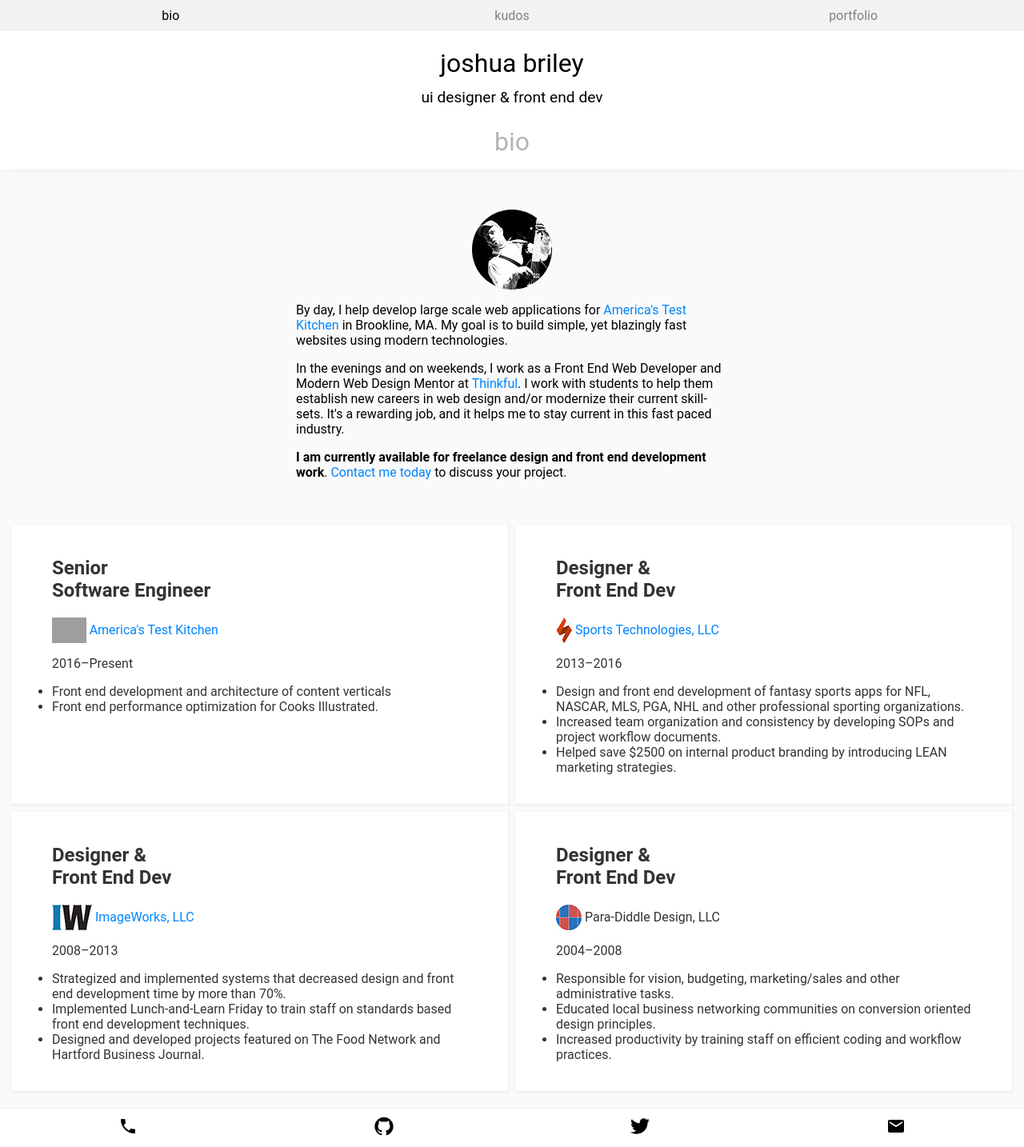
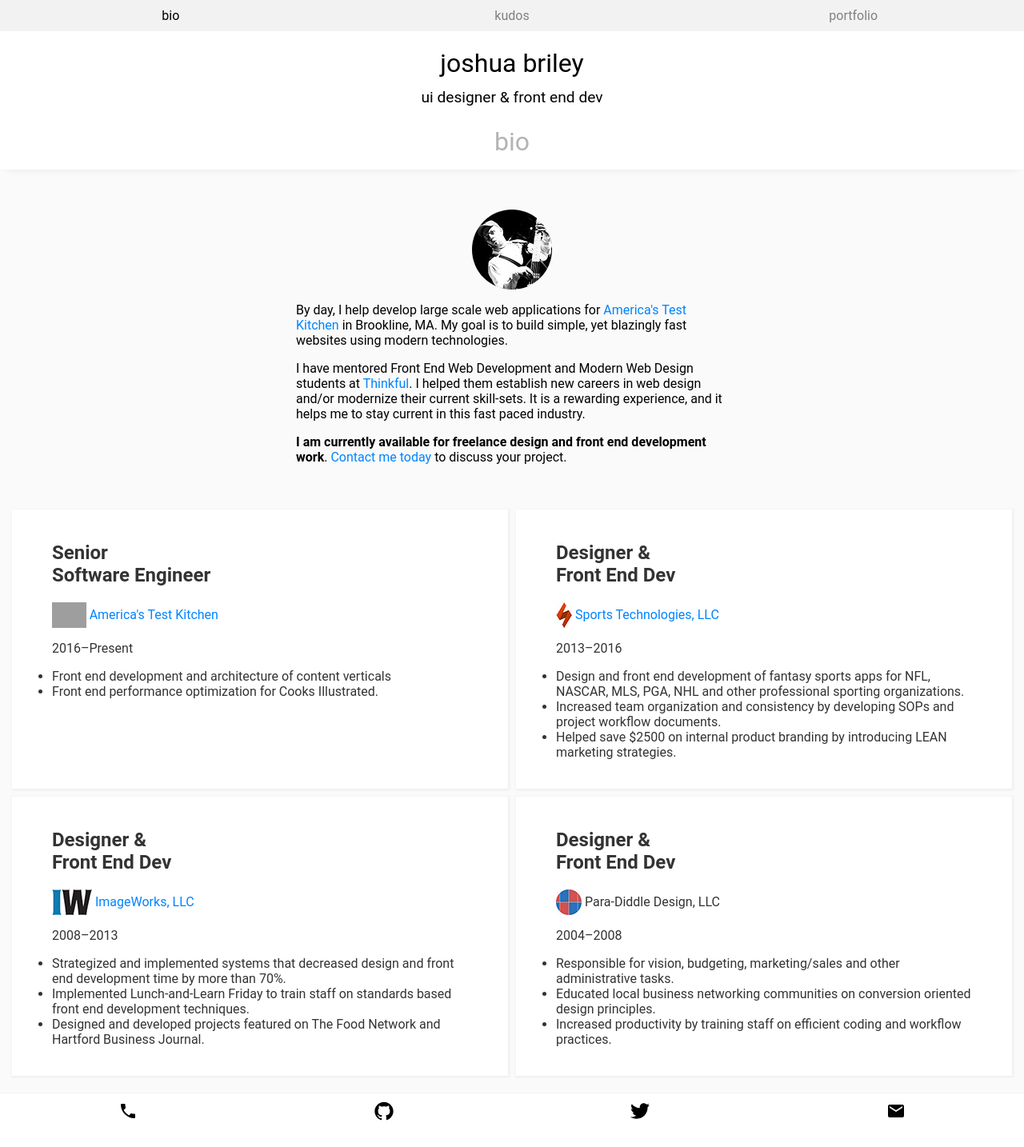
Before and after one commit to somecallmejosh/portfolio, a Jekyll site: the page built from bio.md, in a window 1280 px wide. Shown: the whole page at 80% size. Built offline with Jekyll 4.4.1, drawn with Linux system fonts in a browser that asks for light colours; grey boxes are pictures that could not be loaded.

Commit message:
Update bio.md

```diff
--- a/bio.md
+++ b/bio.md
@@ -12,7 +12,7 @@
     alt="{{page.title}}" />
   <p>By day, I help develop large scale web applications for <a href="{{site.work_link}}">{{site.work_org}}</a> in Brookline, MA. My goal is to build simple, yet blazingly fast websites using modern technologies.</p>
 
-  <p>In the evenings and on weekends, I work as a Front End Web Developer and Modern Web Design Mentor at <a href="http://thinkful/com">Thinkful</a>. I work with students to help them establish new careers in web design and/or modernize their current skill-sets. It's a rewarding job, and it helps me to stay current in this fast paced industry.</p>
+  <p>I have mentored Front End Web Development and Modern Web Design students at <a href="http://thinkful/com">Thinkful</a>. I helped them establish new careers in web design and/or modernize their current skill-sets. It is a rewarding experience, and it helps me to stay current in this fast paced industry.</p>
 
   <p><strong>I am currently available for freelance design and front end development work</strong>. <a href="mailto:{{site.email}}">Contact me today</a> to discuss your project.</p>
 
```
